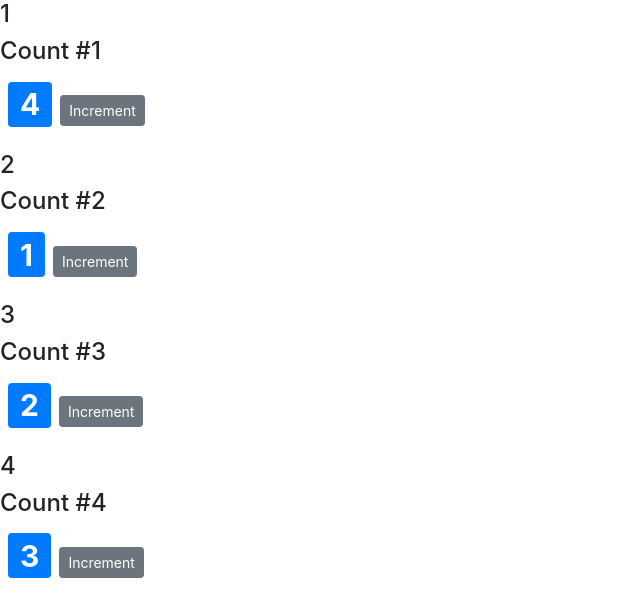
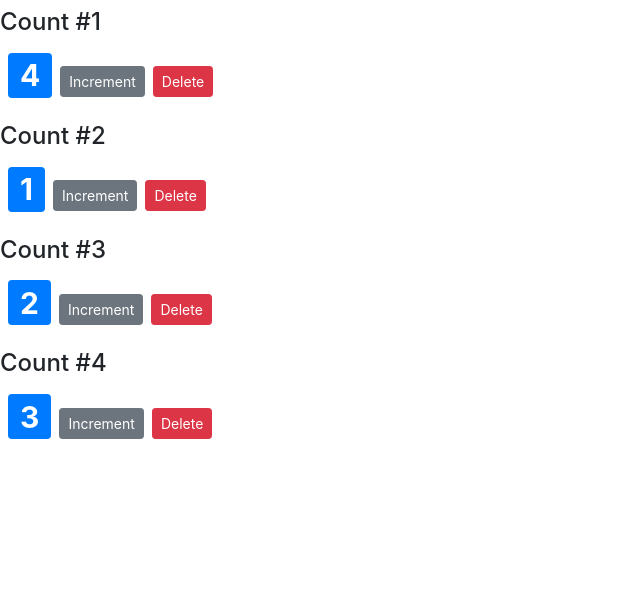
Before and after one commit to nomadlife/react_counter, a React (Create React App) app: page / in a window 1280 px wide. Shown: the top 616 px of the page, without its empty margins (0-640 px from the left). Built offline with nearby package versions, Linux system fonts and the light colour scheme.

Commit message:
updating the state

```diff
--- a/src/components/counter.jsx
+++ b/src/components/counter.jsx
@@ -2,7 +2,7 @@
 
 class Counter extends Component {
     state = {
-        value : this.props.value,
+        value : this.props.counter.value,
         tags:[]
     };
 
@@ -40,6 +40,7 @@
                 {this.props.children}
                 <span style={{fontSize:30}} className={this.getBadgeClasses()}> {this.formatCount()} </span>
                 <button onClick={() => this.handleIncrement({id:1})} className="btn btn-secondary btn-sm">Increment</button>
+                <button onClick={() => this.props.onDelete(this.props.counter.id)} className="btn btn-danger btn-sm m-2">Delete</button>
                 <ul>
                     { this.state.tags.map(tag => <li key={tag}>{tag}</li>)}
                 </ul>
--- a/src/components/counters.jsx
+++ b/src/components/counters.jsx
@@ -1,26 +1,38 @@
-import React, { Component } from 'react';
+import React, { Component } from "react";
 import Counter from "./counter";
 
 export class Counters extends Component {
   state = {
-        counters : [
-            { id:1, value: 4},
-            { id:2, value: 1},
-            { id:3, value: 2},
-            { id:4, value: 3}
+    counters: [
+      { id: 1, value: 4 },
+      { id: 2, value: 1 },
+      { id: 3, value: 2 },
+      { id: 4, value: 3 }
     ]
+  };
 
+  handleDelete = counterId => {
+    // console.log("Delete Event Handler Called", counterId);
+    const counters = this.state.counters.filter(c => c.id !== counterId);
+    this.setState({
+        counters
+        });
   };
   render() {
-
     return (
       <div>
-                { this.state.counters.map(counter => <Counter key={counter.id} value={counter.value} selected id={counter.id}>
+        {this.state.counters.map(counter => (
+          <Counter
+            key={counter.id}
+            onDelete={this.handleDelete}
+            counter={counter}
+          >
             <h4>Count #{counter.id}</h4>
-                </Counter> )}
+          </Counter>
+        ))}
       </div>
-        )
+    );
   }
 }
 
-export default Counters
+export default Counters;
```
Lines whose indentation alone changed are shown as unchanged.
